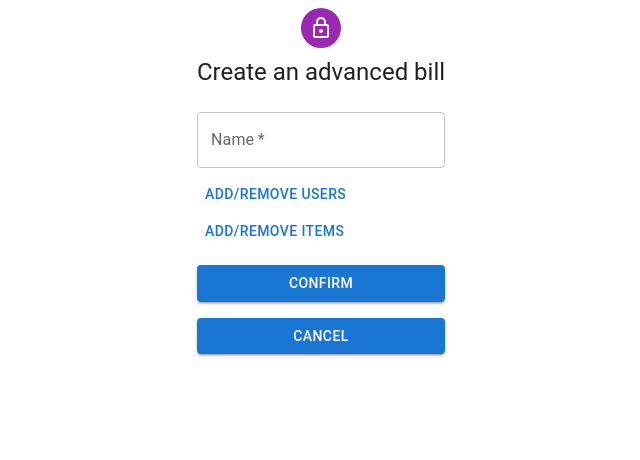
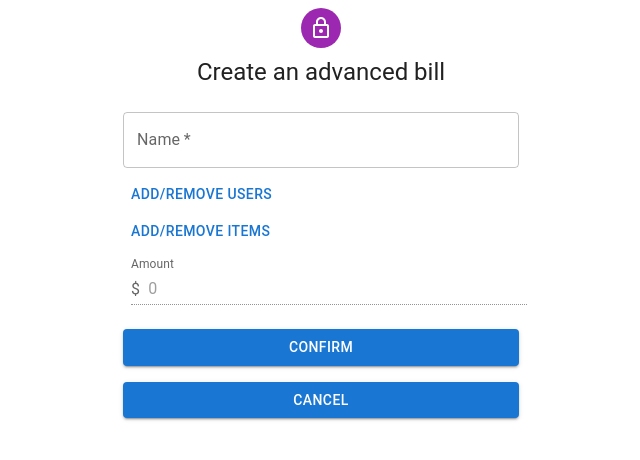
Before and after one commit to theranos2/SplitIt, a React (Create React App) app in the folder src/ClientApp/: page /bill/create in a window 1280 px wide. Shown: the top 460 px of the page, without its empty margins (319-959 px from the left). Built offline with nearby package versions, Linux system fonts and the light colour scheme.

Commit message:
fixed up price display, finally need to fix up adding/removing items to bill for full completion.

```diff
--- a/src/ClientApp/src/components/BillCreation/BillAdvanced.tsx
+++ b/src/ClientApp/src/components/BillCreation/BillAdvanced.tsx
@@ -15,8 +15,10 @@ const BillAdvanced = () => {
   const set = (name : string) => (input : any) => {
     switch (name) {
       case 'users':
+        input.forEach((e : number) => inputs[name].push(e));
+        break;
       case 'items':
-        input.forEach((e : number) => inputs[name].push(e));
+
         break;
       default:
         setInputs(old => ({ ...old, [name]: input.target.value }));
@@ -39,6 +41,7 @@ const BillAdvanced = () => {
         { name: 'name', label: 'Name', type: 'text', err: { cond: (inputs.name.length > 20), msg: 'Name is too long.' } },
         { name: 'users', label: 'Users', type: 'users', err: { cond: (inputs.users === []), msg: 'You haven\'t added any users.' } },
         { name: 'items', label: 'Items', type: 'users', err: { cond: (inputs.items === []), msg: 'You haven\'t added any items.' } },
+        { name: 'price', label: 'Price', type: 'price' },
       ]}
     />
   );
--- a/src/ClientApp/src/components/BillCreation/BillForm.tsx
+++ b/src/ClientApp/src/components/BillCreation/BillForm.tsx
@@ -6,6 +6,7 @@ import { createTheme, ThemeProvider } from '@mui/material/styles';
 import InputField from '../InputForm/InputFields';
 import { DateSelector } from '../InputForm/DateSelector';
 import { UserSelector } from '../InputForm/UserSelector';
+import { PriceDisplay } from './PriceDisplay';
 
 import LockOutlinedIcon from '@mui/icons-material/LockOutlined';
 import CssBaseline from '@mui/material/CssBaseline';
@@ -22,9 +23,16 @@ export interface ButtonSubmitProps {
     msg?: string
 }
 
+interface InputProps {
+    name: string,
+    users: number[],
+    items: number[],
+    price: number
+  }
+
 interface BillFormProps {
     title: String,
-    inputs: Object,
+    inputs: InputProps,
     set: Function,
     submit: ButtonSubmitProps,
     cancel: ButtonSubmitProps,
@@ -50,7 +58,9 @@ export const BillForm = (props : BillFormProps) => {
                                 case 'span':
                                     return <Alert key={`alert-${idx}`} severity="info">{field.content}</Alert>;
                                 case 'users':
-                                    return <UserSelector key={`text-${idx}`} name={field.name} label={field.label} inputs={inputs} set={set} err={field.err}/>;
+                                    return <UserSelector key={`user-${idx}`} name={field.name} label={field.label} inputs={inputs} set={set} err={field.err}/>;
+                                case 'price':
+                                    return <PriceDisplay price={inputs.price}/>;
                                 default:
                                     return <InputField key={`text-${idx}`} name={field.name} label={field.label} type={field.type} inputs={inputs} set={set} err={field.err}/>;
                             }
--- /dev/null
+++ b/src/ClientApp/src/components/BillCreation/PriceDisplay.tsx
@@ -0,0 +1,26 @@
+import React from 'react';
+
+import FormControl from '@mui/material/FormControl';
+import Input from '@mui/material/Input';
+import InputLabel from '@mui/material/InputLabel';
+import InputAdornment from '@mui/material/InputAdornment';
+
+interface PriceProps {
+    price: number
+}
+
+export const PriceDisplay = (props: PriceProps) => {
+    const price = props.price;
+
+    return (
+        <FormControl fullWidth sx={{ m: 1 }} variant="standard">
+            <InputLabel htmlFor="standard-adornment-amount">Amount</InputLabel>
+            <Input
+            disabled
+            id="standard-adornment-amount"
+            value={price}
+            startAdornment={<InputAdornment position="start">$</InputAdornment>}
+            />
+        </FormControl>
+    );
+}
```
